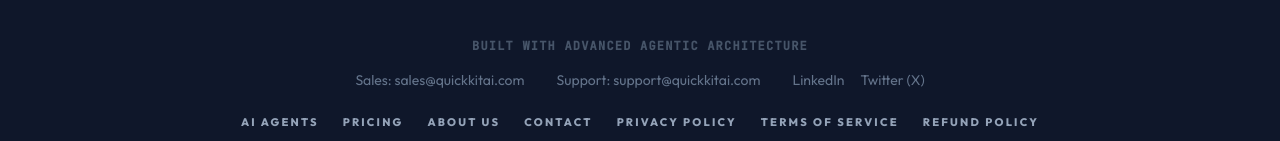
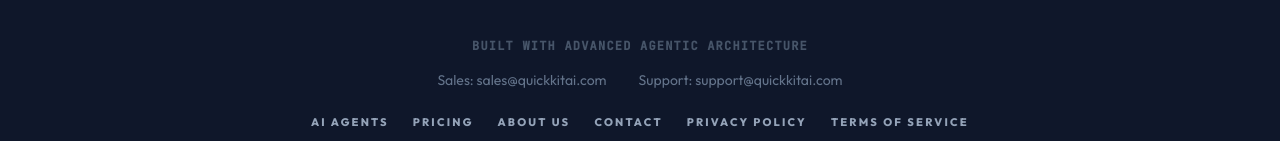
Before and after one commit to princepinku143c-cyber/Quickkit-internal-ai-services, a React (Vite) app: page /services/1 in a window 1280 px wide. Shown: the part 811-952 px from the top of the page. Built offline with nearby package versions, Linux system fonts and the light colour scheme; no server answers.

Commit message:
fix: remove dead service-page links and make contact links actionable

```diff
--- a/components/seo/ServicePage.tsx
+++ b/components/seo/ServicePage.tsx
@@ -3,15 +3,9 @@ import { Helmet } from 'react-helmet-async';
 import { Navbar } from '../Navbar';
 import { Link } from 'react-router-dom';
 
-interface ServicePageProps {
-  title: string;
-  description: string;
-  keywords: string;
-  children: React.ReactNode;
-}
+interface ServicePageProps { title: string; description: string; keywords: string; children: React.ReactNode; }
 
-export const ServicePage: React.FC<ServicePageProps> = ({ title, description, keywords, children }) => {
-  return (
+export const ServicePage: React.FC<ServicePageProps> = ({ title, description, keywords, children }) => (
   <div className="bg-[#030712] min-h-screen font-sans text-slate-100 selection:bg-blue-500/30">
     <Helmet>
       <title>{title}</title>
@@ -19,36 +13,25 @@ export const ServicePage: React.FC<ServicePageProps> = ({ title, description, ke
       <meta name="keywords" content={keywords} />
       <link rel="canonical" href={`https://quickkitai.com${window.location.pathname}`} />
     </Helmet>
-
     <Navbar isAuthenticated={false} />
-
-      <main className="pt-24 pb-20 min-h-screen">
-        {children}
-      </main>
-
+    <main className="pt-24 pb-20 min-h-screen">{children}</main>
     <footer className="bg-nexus-card border-t border-nexus-border py-12">
       <div className="container mx-auto px-6 text-center text-slate-500">
         <p className="text-xs font-mono tracking-widest uppercase mb-4 text-slate-600 font-black">Built with Advanced Agentic Architecture</p>
         <div className="flex flex-col sm:flex-row items-center justify-center gap-4 sm:gap-8 mb-6 text-sm">
-            <span>Sales: sales@quickkitai.com</span>
-            <span>Support: support@quickkitai.com</span>
-            <div className="flex gap-4">
-              <a href="#" className="hover:text-blue-400 transition-colors">LinkedIn</a>
-              <a href="#" className="hover:text-blue-400 transition-colors">Twitter (X)</a>
-            </div>
+          <a href="mailto:sales@quickkitai.com" className="hover:text-blue-400 transition-colors">Sales: sales@quickkitai.com</a>
+          <a href="mailto:support@quickkitai.com" className="hover:text-blue-400 transition-colors">Support: support@quickkitai.com</a>
         </div>
         <div className="flex flex-wrap justify-center gap-6 mb-8 text-[11px] font-black uppercase tracking-[0.2em] text-slate-400">
-            <Link to="/ai-agents" className="hover:text-blue-400 transition-colors border-b border-transparent hover:border-blue-400/30 pb-0.5">AI Agents</Link>
-            <Link to="/pricing" className="hover:text-blue-400 transition-colors border-b border-transparent hover:border-blue-400/30 pb-0.5">Pricing</Link>
-            <Link to="/about" className="hover:text-blue-400 transition-colors border-b border-transparent hover:border-blue-400/30 pb-0.5">About Us</Link>
-            <Link to="/contact" className="hover:text-blue-400 transition-colors border-b border-transparent hover:border-blue-400/30 pb-0.5">Contact</Link>
-            <Link to="/privacy" className="hover:text-blue-400 transition-colors border-b border-transparent hover:border-blue-400/30 pb-0.5">Privacy Policy</Link>
-            <Link to="/terms" className="hover:text-blue-400 transition-colors border-b border-transparent hover:border-blue-400/30 pb-0.5">Terms of Service</Link>
-            <Link to="/refund" className="hover:text-blue-400 transition-colors border-b border-transparent hover:border-blue-400/30 pb-0.5">Refund Policy</Link>
+          <Link to="/#ai-agents" className="hover:text-blue-400 transition-colors">AI Agents</Link>
+          <Link to="/#pricing" className="hover:text-blue-400 transition-colors">Pricing</Link>
+          <Link to="/about" className="hover:text-blue-400 transition-colors">About Us</Link>
+          <Link to="/contact" className="hover:text-blue-400 transition-colors">Contact</Link>
+          <Link to="/privacy" className="hover:text-blue-400 transition-colors">Privacy Policy</Link>
+          <Link to="/terms" className="hover:text-blue-400 transition-colors">Terms of Service</Link>
         </div>
         <p>&copy; {new Date().getFullYear()} QuickKit AI. All rights reserved.</p>
       </div>
     </footer>
   </div>
 );
-};
```
Lines whose indentation alone changed are shown as unchanged.
